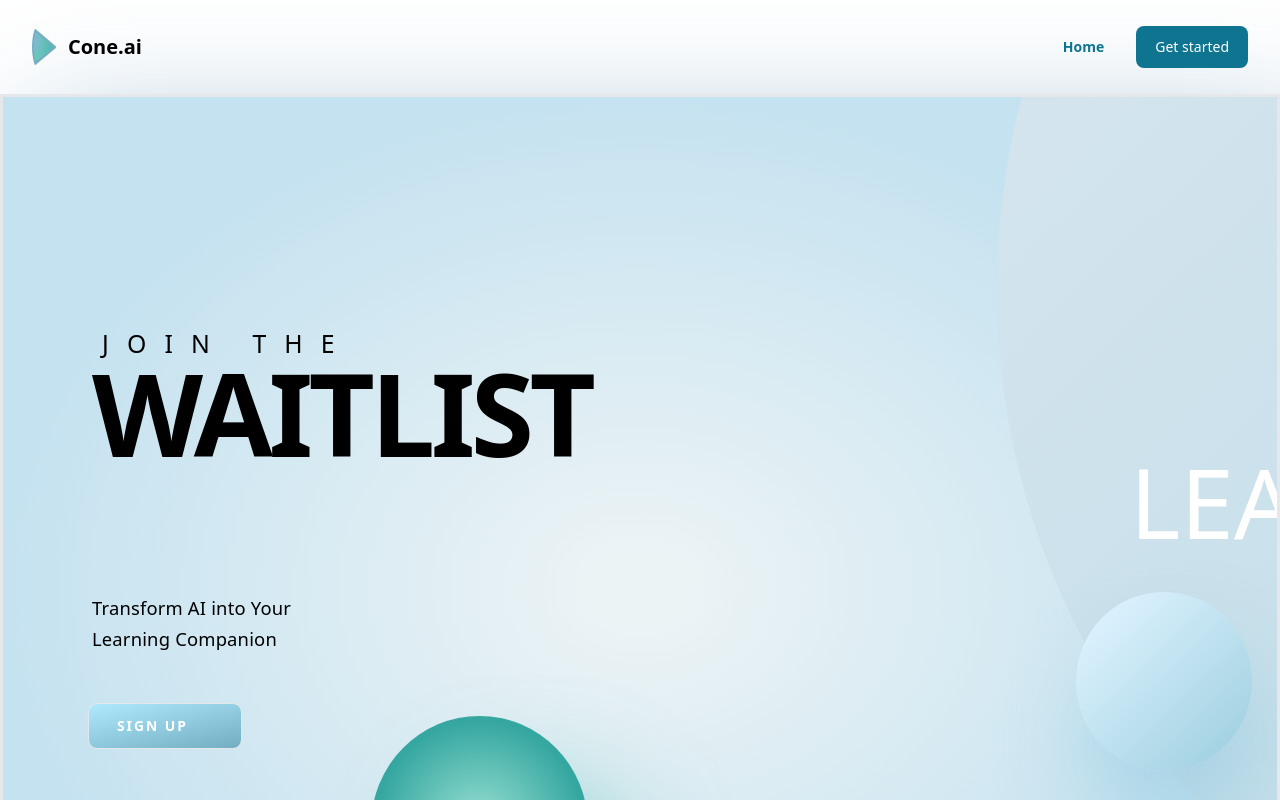
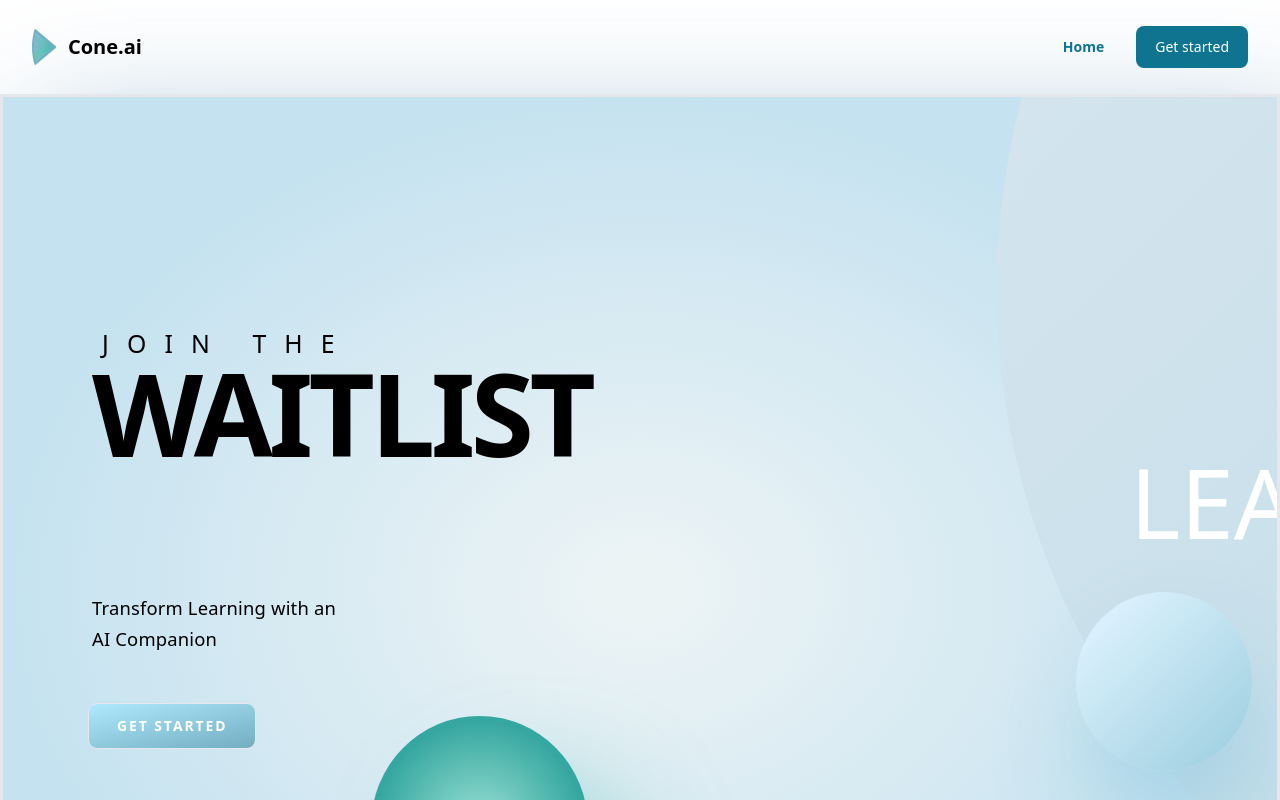
Before and after one commit to vineet-sinha/coach-web, a Next.js app: page / in a window 1280 px wide. Shown: the top 800 px of the page. Built offline with nearby package versions, Linux system fonts and the light colour scheme; no server answers.

Commit message:
messaging tweaks

```diff
--- a/pages/index.tsx
+++ b/pages/index.tsx
@@ -42,16 +42,16 @@ export default function Home() {
               <div className="flex-1 flex flex-col items-start justify-start gap-[3.062rem] max-w-full mq825:gap-[1.5rem]">
                 <div className="w-[16.775rem] flex flex-row items-start justify-start py-[0rem] px-[0.75rem] box-border">
                   <div className="flex-1 relative tracking-[0.01em] leading-[1.953rem] font-medium">
-                    Transform AI into Your Learning Companion
+                    Transform Learning with an AI Companion
                   </div>
                 </div>
                 <div className="self-stretch flex flex-col items-start justify-start gap-[3.937rem] max-w-full text-[1.125rem] text-gray mq825:gap-[1.938rem] mq450:gap-[1rem]">
                   <div className="self-stretch flex flex-row items-start justify-start py-[0rem] pr-[0rem] pl-[0.5rem] box-border max-w-full">
                     <div className="flex-1 flex flex-row items-start justify-between max-w-full gap-[1.25rem] mq450:flex-wrap">
-                      <button className="cursor-pointer pt-[0.75rem] px-[1.75rem] pb-[0.812rem] bg-[transparent] w-[9.625rem] rounded-[9.26px] [background:linear-gradient(167.04deg,_#afe9fd,_#73adc1)] box-border flex flex-row items-start justify-start whitespace-nowrap border-[1.7px] border-solid border-skyblue-100 hover:bg-cadetblue-200 hover:box-border hover:border-[1.7px] hover:border-solid hover:border-cadetblue-100">
-                        <div className="h-[2.894rem] w-[9.625rem] relative rounded-[9.26px] [background:linear-gradient(167.04deg,_#afe9fd,_#73adc1)] box-border hidden border-[1.7px] border-solid border-skyblue-100" />
+                      <button className="cursor-pointer pt-[0.75rem] px-[1.75rem] pb-[0.812rem] bg-[transparent] rounded-[9.26px] [background:linear-gradient(167.04deg,_#afe9fd,_#73adc1)] box-border flex flex-row items-start justify-start whitespace-nowrap border-[1.7px] border-solid border-skyblue-100 hover:bg-cadetblue-200 hover:box-border hover:border-[1.7px] hover:border-solid hover:border-cadetblue-100">
+                        <div className="h-[2.894rem] relative rounded-[9.26px] [background:linear-gradient(167.04deg,_#afe9fd,_#73adc1)] box-border hidden border-[1.7px] border-solid border-skyblue-100" />
                         <b className="relative text-[0.869rem] tracking-[0.14em] uppercase inline-block font-inter text-white text-left min-w-[4.375rem] z-[1]">
-                          Sign up
+                          Get Started
                         </b>
                       </button>
                       <div className="h-[14.563rem] w-[13.563rem] flex flex-col items-start justify-start pt-[0.812rem] px-[0rem] pb-[0rem] box-border min-w-[13.563rem] mq450:flex-1">
```
